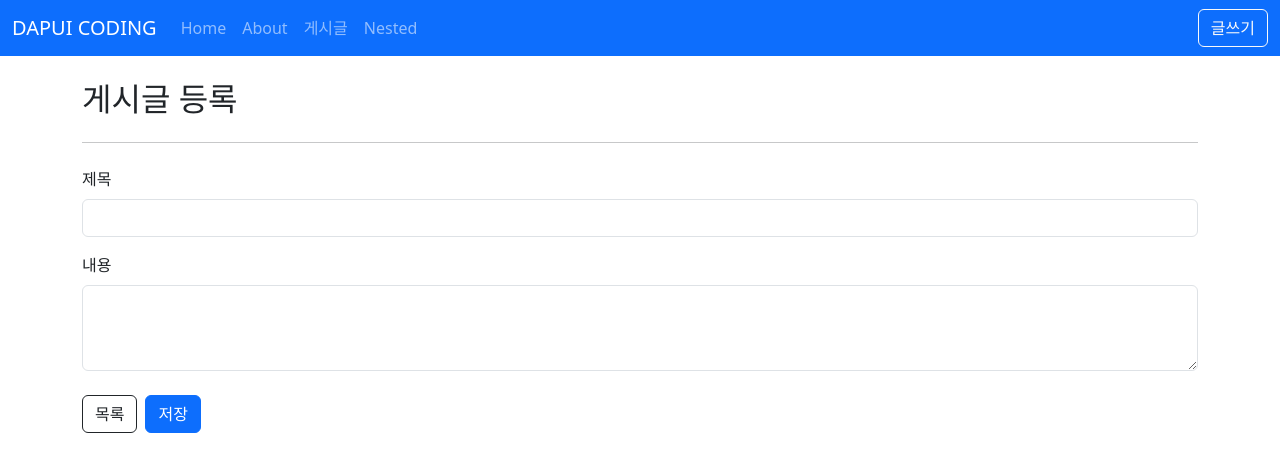
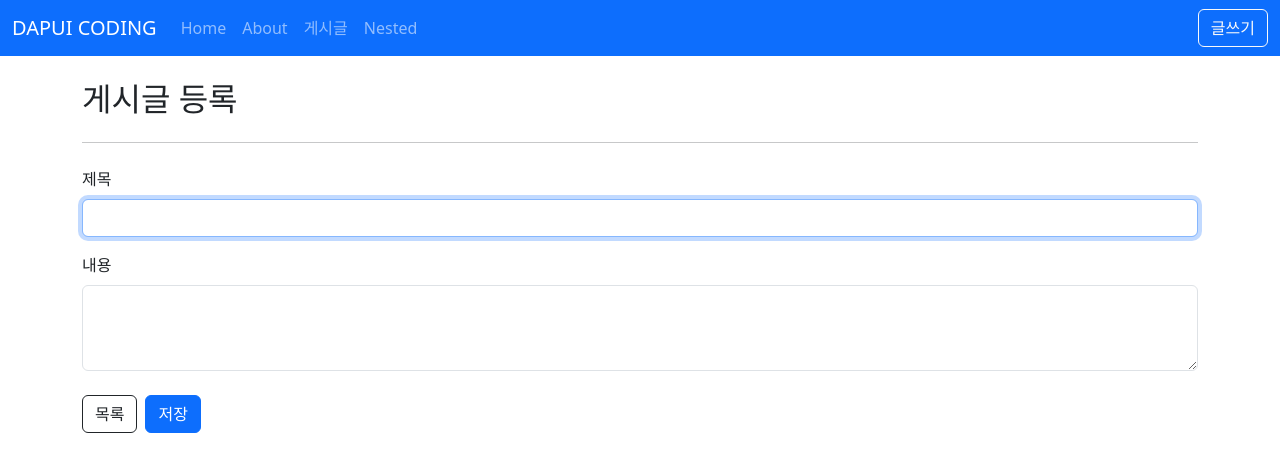
Before and after one commit to dapui/Vue, a Vue app in the folder vue3-posts/: page /posts/create in a window 1280 px wide. Shown: the top 472 px of the page. Built offline with nearby package versions, Linux system fonts and the light colour scheme.

Commit message:
커스텀 디렉티브 등록

```diff
--- a/vue3-posts/src/components/posts/PostForm.vue
+++ b/vue3-posts/src/components/posts/PostForm.vue
@@ -3,6 +3,8 @@
     <div class="mb-3">
       <label for="title" class="form-label">제목</label>
       <input
+        v-focus
+        v-color="'blue'"
         :value="title"
         @input="$emit('update:title', $event.target.value)"
         type="text"
--- /dev/null
+++ b/vue3-posts/src/directives/color.js
@@ -0,0 +1,5 @@
+function color(el, binding) {
+  el.style.color = binding.value;
+}
+
+export default color;
--- /dev/null
+++ b/vue3-posts/src/directives/focus.js
@@ -0,0 +1,5 @@
+export default {
+  mounted: el => {
+    el.focus();
+  },
+};
--- a/vue3-posts/src/main.js
+++ b/vue3-posts/src/main.js
@@ -2,12 +2,16 @@
 import 'bootstrap-icons/font/bootstrap-icons.css';
 import { createApp } from 'vue';
 import App from './App.vue';
-import router from './router';
+import router from '@/router';
+import globalDirectives from '@/plugins/global-directives';
+// import focus from '@/directives/focus';
 // import globalComponents from '@/plugins/global-components';
 
 const app = createApp(App);
 // app.use(globalComponents);
+// app.directive('focus', focus);
 app.use(router);
+app.use(globalDirectives);
 app.mount('#app');
 import 'bootstrap/dist/js/bootstrap.bundle.min.js';
 
--- /dev/null
+++ b/vue3-posts/src/plugins/global-directives.js
@@ -0,0 +1,9 @@
+import focus from '@/directives/focus';
+import color from '@/directives/color';
+
+export default {
+  install(app) {
+    app.directive('focus', focus);
+    app.directive('color', color);
+  },
+};
--- a/vue3-posts/src/views/posts/PostCreateView.vue
+++ b/vue3-posts/src/views/posts/PostCreateView.vue
@@ -1,8 +1,9 @@
 <template>
   <div>
-    <h2>게시글 등록</h2>
+    <h2 @click="visibleForm = !visibleForm">게시글 등록</h2>
     <hr class="my-4" />
     <PostForm
+      v-if="visibleForm"
       v-model:title="form.title"
       v-model:content="form.content"
       @submit.prevent="save"
@@ -40,6 +41,7 @@
   }
 };
 const goListPage = () => router.push({ name: 'PostList' });
+const visibleForm = ref(true);
 </script>
 
 <style lang="scss" scoped></style>
```
